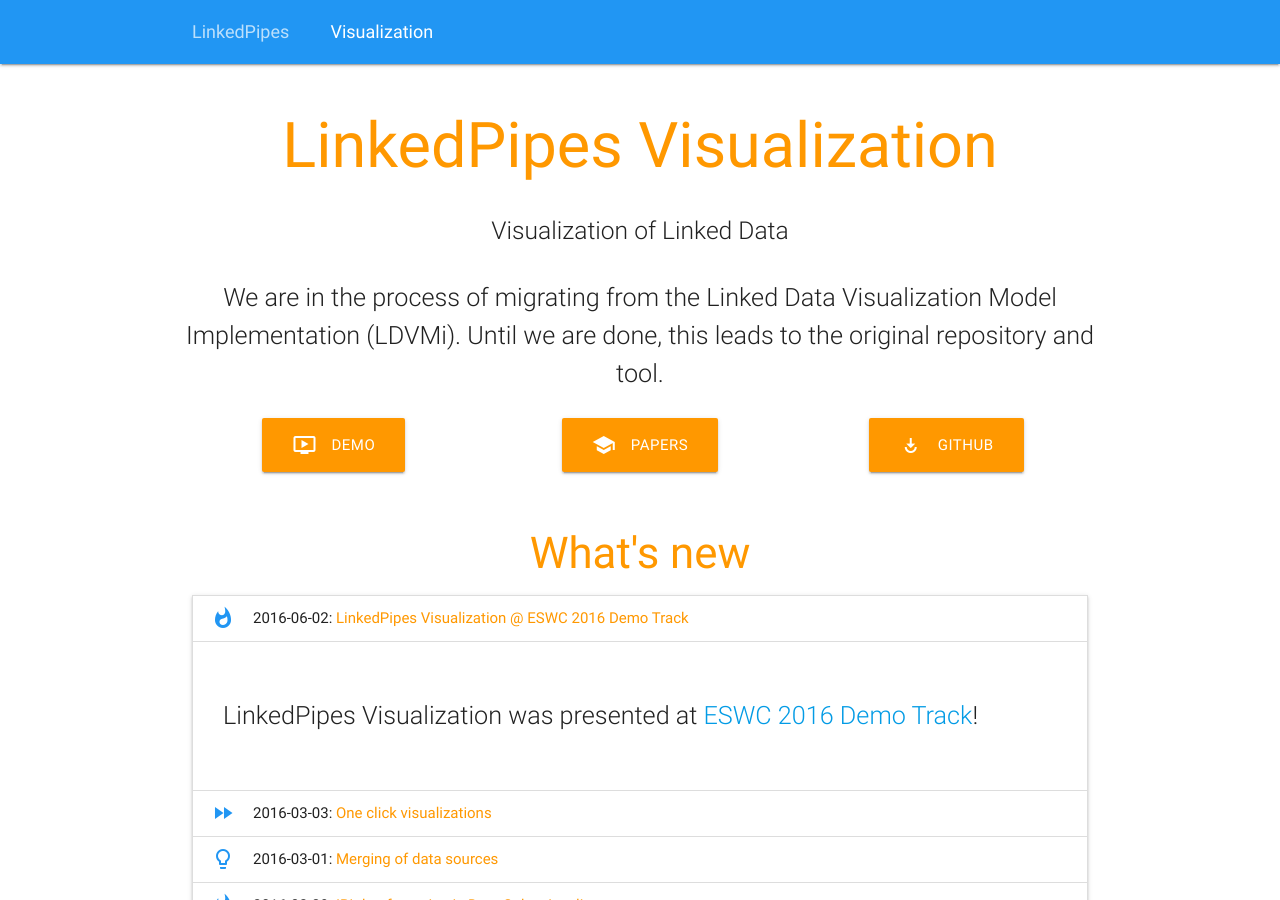
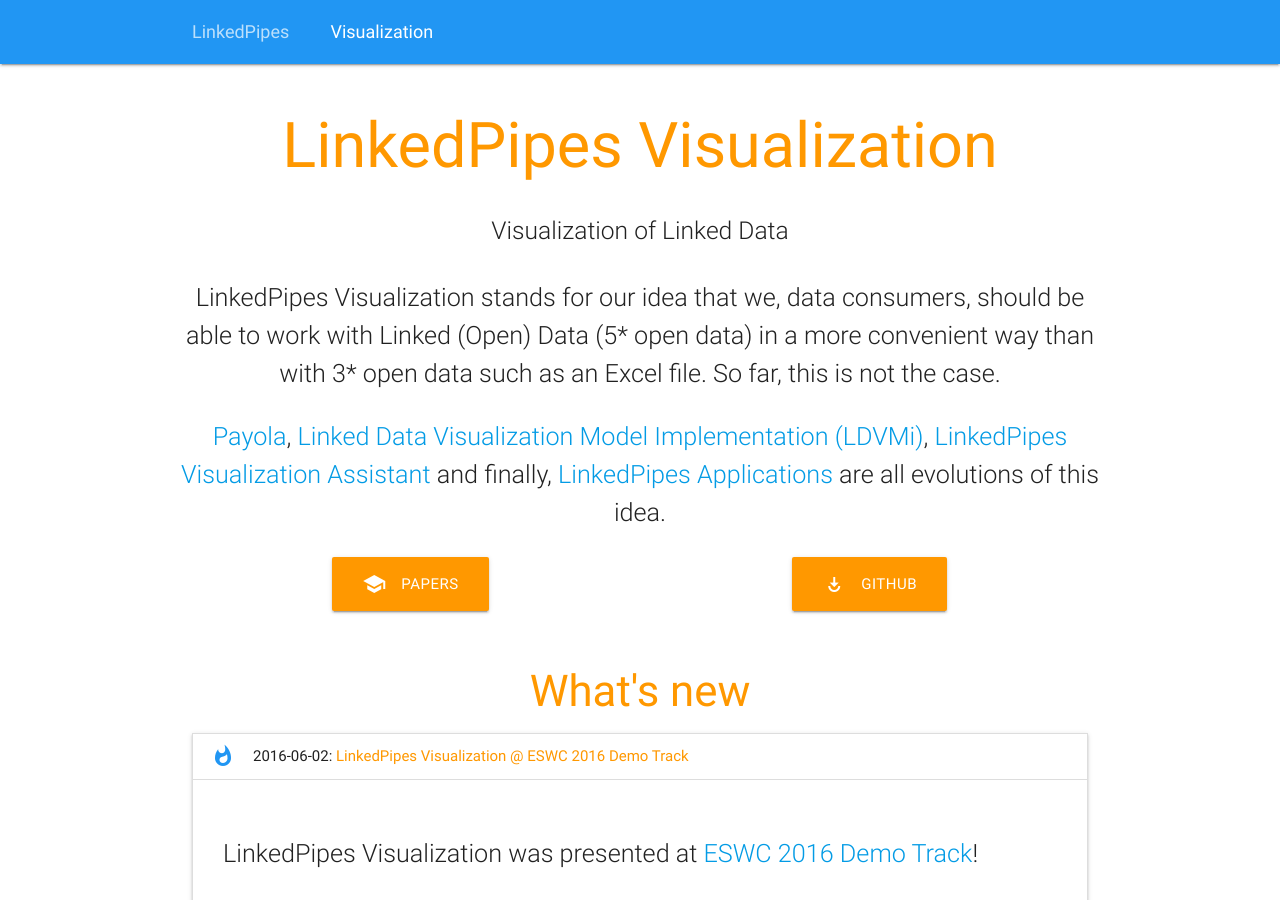
Before and after one commit to linkedpipes/visualizations, a Jekyll site: the page built from index.html, in a window 1280 px wide and 900 px high. Built offline with Jekyll 4.4.1, drawn with Linux system fonts in a browser that asks for light colours; nearby versions of some CDN libraries.

Commit message:
Small update

```diff
--- a/_config.yml
+++ b/_config.yml
@@ -16,7 +16,7 @@
 
 sass:
     sass_dir: _sass
-gems:
+plugins:
   - jekyll-mentions
   - jekyll-feed
   - jekyll-sitemap
--- a/index.html
+++ b/index.html
@@ -10,30 +10,26 @@
         <h5 class="header col s12 light">Visualization of Linked Data</h5>
       </div>
       <div class="row center hide-on-med-and-down">
-		<p class="flow-text">We are in the process of migrating from the Linked Data Visualization Model Implementation (LDVMi).
-		Until we are done, this leads to the original repository and tool.</p>
-        <div class="col l4">
-			<a href="https://demo.visualization.linkedpipes.com"  class="btn-large waves-effect waves-light orange"><i class="material-icons left">ondemand_video</i>Demo</a>
-		</div>
-        <div class="col l4">
+		<p class="flow-text">LinkedPipes Visualization stands for our idea that we, data consumers, should be able to work with Linked (Open) Data (5* open data) in a more convenient way than with 3* open data such as an Excel file.
+		So far, this is not the case.
+		</p>
+		<p class="flow-text">
+			<a href="https://github.com/payola">Payola</a>, <a href="https://github.com/ldvm/LDVMi">Linked Data Visualization Model Implementation (LDVMi)</a>, <a href="https://github.com/ldvm/LDVMi/tree/master/doc/assistant">LinkedPipes Visualization Assistant</a> and finally, <a href="https://docs.applications.linkedpipes.com/">LinkedPipes Applications</a> are all evolutions of this idea.
+		</p>
+        <div class="col l6">
 			<a href="publications/" class="btn-large waves-effect waves-light orange"><i class="material-icons left">school</i>Papers</a>
 		</div>
-        <div class="col l4">
+        <div class="col l6">
 			<a href="https://github.com/ldvm/LDVMi" class="btn-large waves-effect waves-light orange"><i class="material-icons left">play_for_work</i>GitHub</a>
 		</div>
       </div>
       <div class="row center hide-on-large-only">
-        <div class="col s12">
-			<a href="https://demo.visualization.linkedpipes.com"  class="btn-large waves-effect waves-light orange"><i class="material-icons left">ondemand_video</i>Demo</a>
-		</div>
-      </div>
-      <div class="row center hide-on-large-only">
-        <div class="col s12">
+        <div class="col s6">
 			<a href="publications/" class="btn-large waves-effect waves-light orange"><i class="material-icons left">school</i>Papers</a>
 		</div>
       </div>
       <div class="row center hide-on-large-only">
-        <div class="col s12">
+        <div class="col s6">
 			<a href="https://github.com/ldvm/LDVMi" class="btn-large waves-effect waves-light orange"><i class="material-icons left">play_for_work</i>GitHub</a>
 		</div>
       </div>
```
